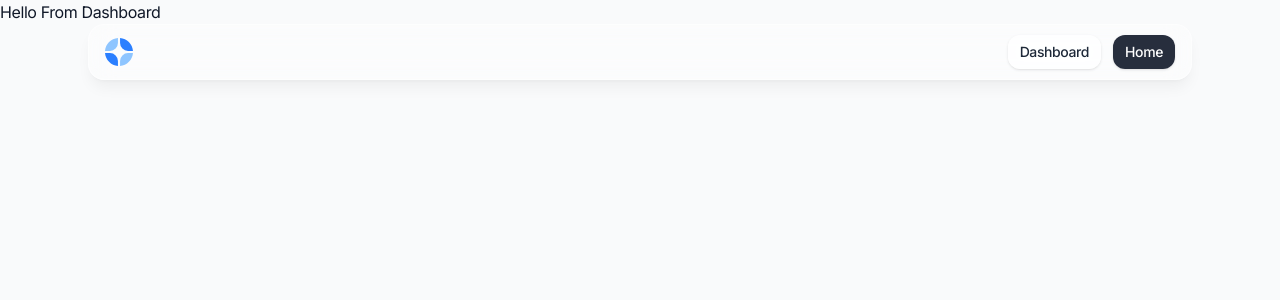
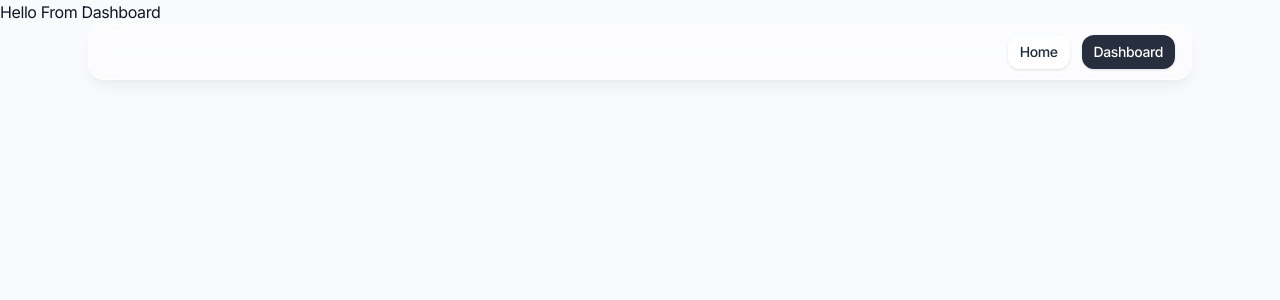
Before and after one commit to Deikazen/rover-iwill, a Next.js app in the folder frontend/: page /dashboard in a window 1280 px wide. Shown: the top 300 px of the page. Built offline with nearby package versions, Linux system fonts and the light colour scheme.

Commit message:
link navbar adjustment2

```diff
--- a/frontend/components/ui/navbar.tsx
+++ b/frontend/components/ui/navbar.tsx
@@ -6,28 +6,28 @@ export default function Navbar() {
     <header className="fixed top-2 z-30 w-full md:top-6">
       <div className="mx-auto max-w-6xl px-4 sm:px-6">
         {/* Container Glassmorphism */}
-        <div className="relative flex h-14 items-center justify-between gap-3 rounded-2xl border border-white/50 bg-white/40 px-4 shadow-lg shadow-black/5 backdrop-blur-md backdrop-saturate-150 transition-all">
+        <div className="relative flex h-14 items-center justify-center gap-3 rounded-2xl border border-white/50 bg-white/40 px-4 shadow-lg shadow-black/5 backdrop-blur-md backdrop-saturate-150 transition-all">
           {/* Site branding */}
-          <div className="flex flex-1 items-center">
+          {/* <div className="flex flex-1 items-center">
             <Logo />
-          </div>
+          </div> */}
 
           {/* Desktop sign in links */}
           <ul className="flex flex-1 items-center justify-end gap-3">
             <li>
               <Link
-                href="/dashboard"
+                href="/"
                 className="btn-sm rounded-xl bg-white/60 px-3 py-1.5 text-sm font-medium text-gray-800 shadow-sm backdrop-blur-sm transition-all hover:bg-white/90 hover:shadow"
               >
-                Dashboard
+                Home
               </Link>
             </li>
             <li>
               <Link
-                href="/"
+                href="/dashboard"
                 className="btn-sm rounded-xl bg-gray-900/90 px-3 py-1.5 text-sm font-medium text-white shadow-sm transition-all hover:bg-gray-900"
               >
-                Home
+                Dashboard
               </Link>
             </li>
           </ul>
```
